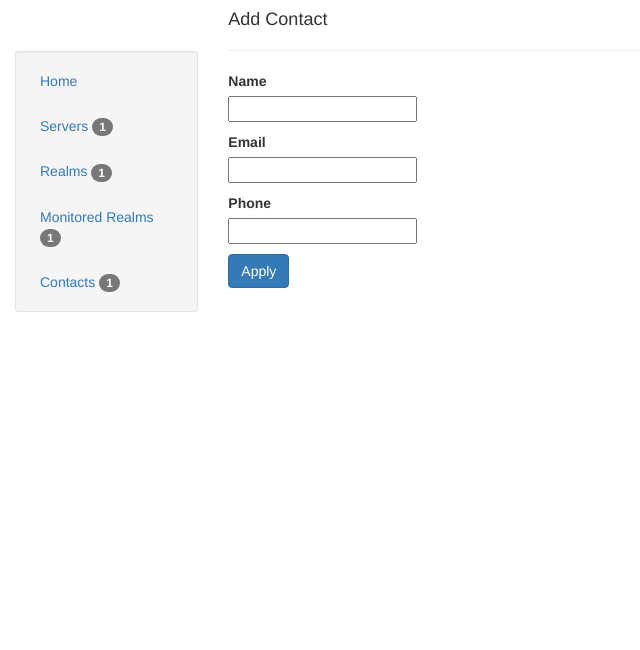
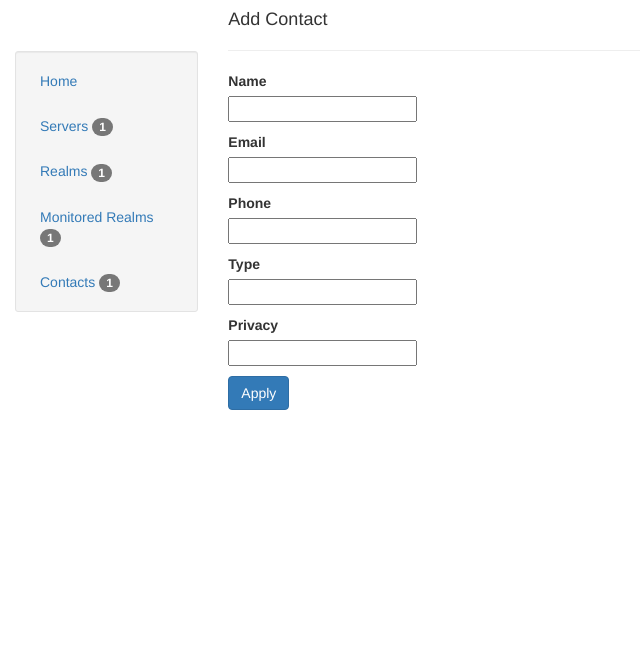
Before and after one commit to grnet/djnro, a Django app: template djnro/templates/edumanage/contacts_edit.html in a window 1280 px wide. Shown: the part 51-701 px from the top of the page, without its empty margins (0-640 px from the left). Run offline with Django 3.2, Linux system fonts and the light colour scheme; the template is opened without the code that fills it: most values are stand-ins (such as "Sample title", 1, 10 or a date in 2020); form fields are guessed from the names that the template uses; parts of the project's set-up code (start-up, migrations or seed data) failed here and were passed over; some libraries are stand-ins or nearby versions.

Commit message:
Add missing EDB2 data
It seems cda7f5758c8356d229229f60682904a478e9c897 missed adding the
new type and privacy fields to contacts_edit.html

```diff
--- a/djnro/templates/edumanage/contacts_edit.html
+++ b/djnro/templates/edumanage/contacts_edit.html
@@ -40,7 +40,23 @@
 			{% endif %} <span class="help-block"> {{ form.phone.help_text }}</span>
 		</div>
 		</div>
-	<div class="control-group">
+		<div class="control-group {% if form.type.errors %} error {% endif %}">
+		<label class="control-label" for="id_type"><b>{% trans "Type" %}</b></label>
+		<div class="controls">
+			{{ form.type }}
+			{% if form.type.errors %} <div class="alert-danger"> {{ form.type.errors|join_with_linebreaks }} </div>
+			{% endif %} <span class="help-block"> {{ form.type.help_text }}</span>
+		</div>
+		</div>
+		<div class="control-group {% if form.privacy.errors %} error {% endif %}">
+		<label class="control-label" for="id_privacy"><b>{% trans "Privacy" %}</b></label>
+		<div class="controls">
+			{{ form.privacy }}
+			{% if form.privacy.errors %} <div class="alert-danger"> {{ form.privacy.errors|join_with_linebreaks }} </div>
+			{% endif %} <span class="help-block"> {{ form.privacy.help_text }}</span>
+		</div>
+		</div>
+		<div class="control-group">
 		<div class="controls">
 			<button type="submit" id="applybutton" value="Apply" class="btn btn-primary">
 			{% trans "Apply" %}</button>
```
